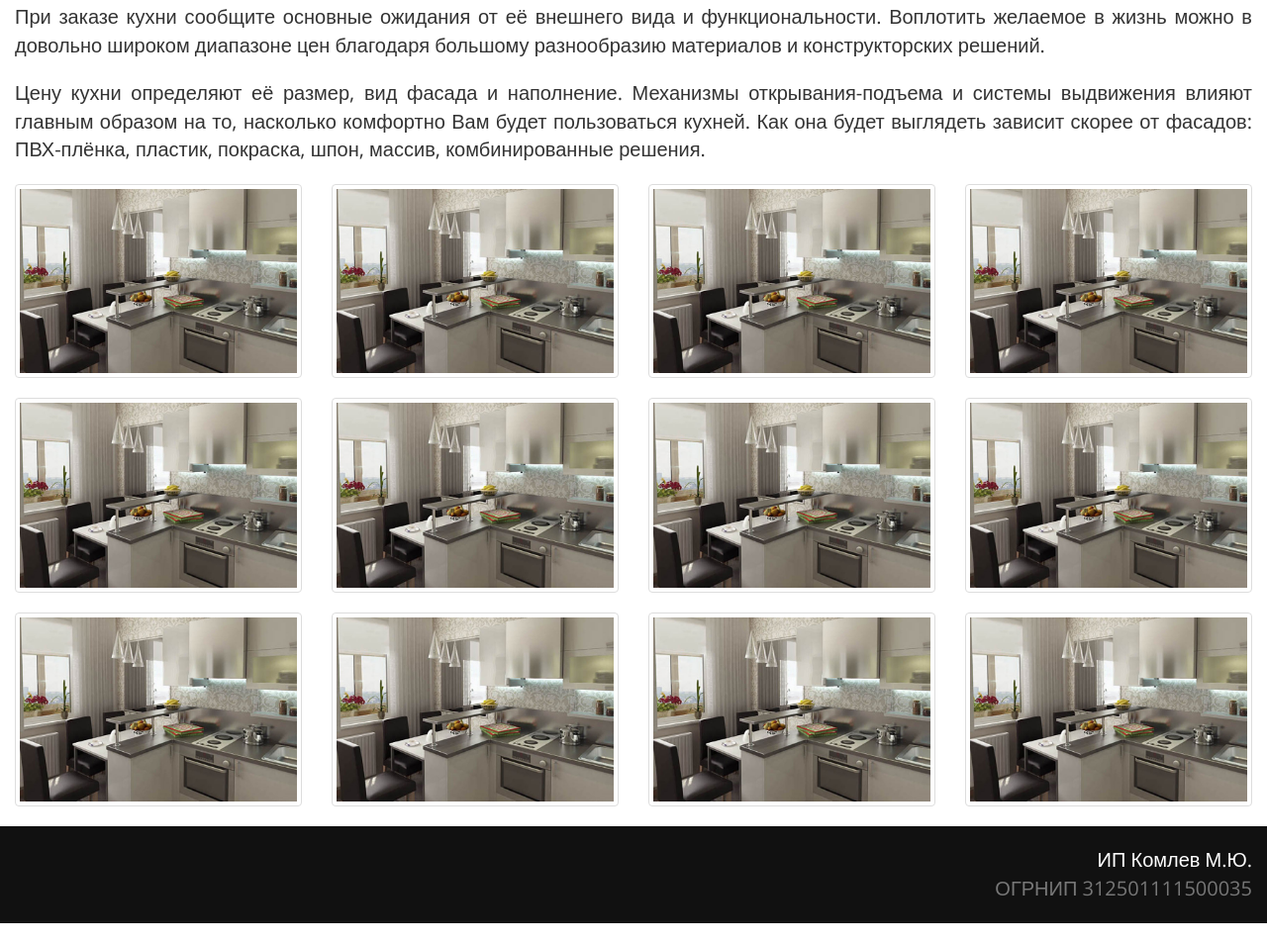
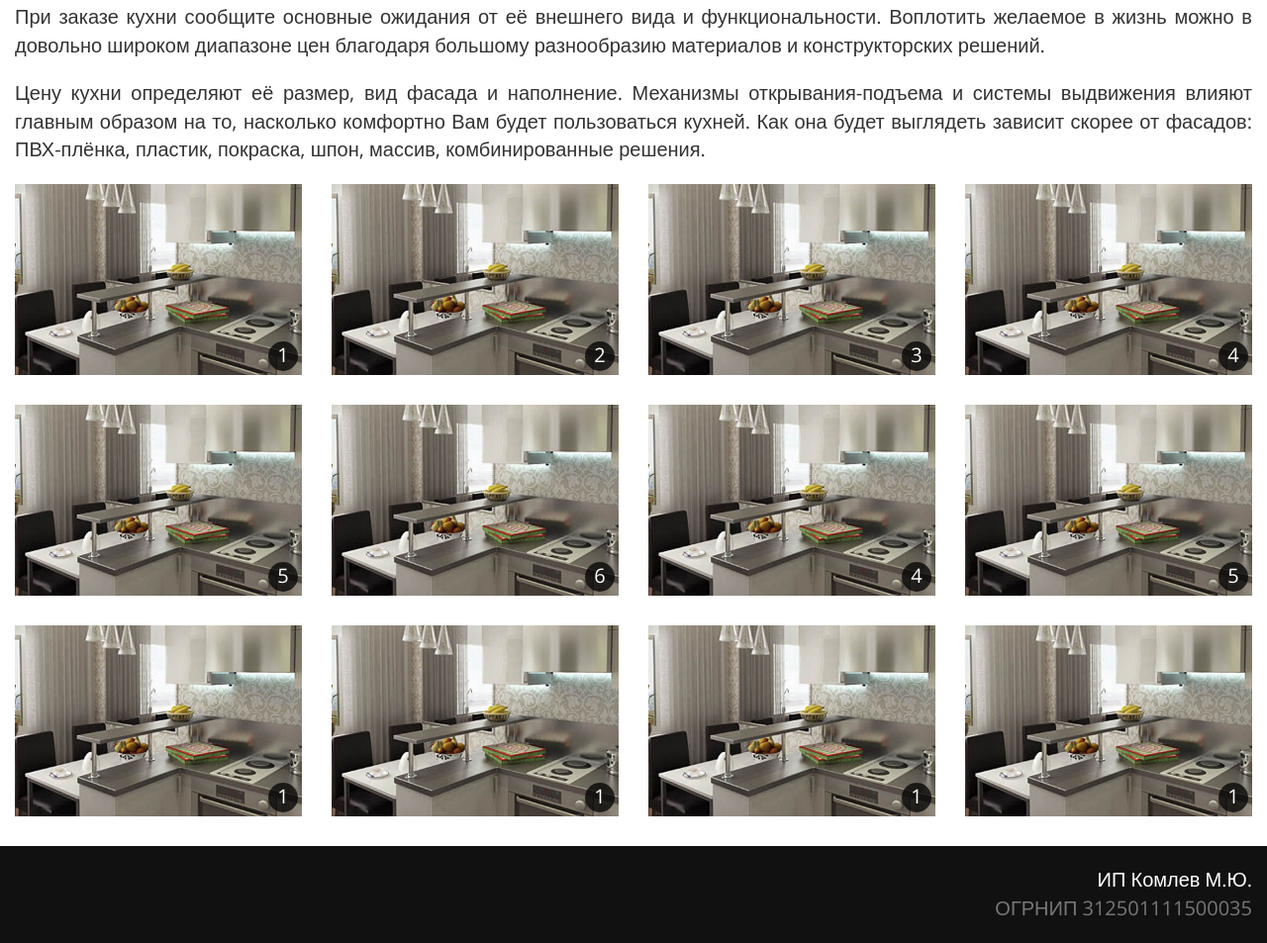
Before and after one commit to DverkiPolki/DverkiPolki, a plain HTML site: page kuhni/index.html in a window 1280 px wide. Shown: the part 225-1178 px from the top of the page at 99% size. Drawn offline with nearby package versions, Linux system fonts and the light colour scheme.

Commit message:
add effect and numbers to thumbs

```diff
--- a/css/main.css
+++ b/css/main.css
@@ -88,6 +88,19 @@ figure:hover+span {
 	-webkit-transform: scale(1);
 	transform: scale(1);
 }
+.thumb-number {
+    float: right;
+    position: relative;
+    right: 4px;
+    bottom: 34px;
+    width: 30px;
+    height: 30px;
+    text-align: center;
+    color: #fff;
+    background: rgba(0, 0, 0, 0.75);
+    border-radius: 50%;
+    webkit-border-radius: 50%;
+}
 
 /* Tiny Carousel */
 #slider {
--- a/js/main.js
+++ b/js/main.js
@@ -42,7 +42,7 @@ $(document).ready(function() {
 		}
 	});
 
-    $(".thumbnail").fancybox({
+    $(".fancybox-thumbnail").fancybox({
 		prevEffect	: 'fade',
 		nextEffect	: 'fade',
 		helpers	: {
--- a/kuhni/index.html
+++ b/kuhni/index.html
@@ -48,76 +48,160 @@
         </div>
     </div>
     <div class="row">
-        <div class="col-xs-6 col-md-3">
-            <a href="../images/kuhnja-glav.jpg" class="thumbnail" rel="thumbnail"
-                title="Проверка связиии">
-                <img src="../images/kuhnja-glav.jpg" alt="Проверка связи">
+        <div class="col-xs-6 col-sm-4 col-md-3">
+            <a href="../images/kuhnja-glav.jpg"
+               class="fancybox-thumbnail zoom-out"
+               rel="fancybox-thumbnail"
+               title="(1) Проверка связиии">
+               <figure>
+                   <img src="../images/kuhnja-glav.jpg"
+                        class="img-responsive"
+                        alt="Проверка связи">
+               </figure>
+               <div class="thumb-number">1</div>
             </a>
         </div>
-        <div class="col-xs-6 col-md-3">
-            <a href="../images/kuhnja-glav.jpg" class="thumbnail" rel="thumbnail"
-                title="Проверка связиии 2">
-                <img src="../images/kuhnja-glav.jpg" alt="Проверка связи">
+        <div class="col-xs-6 col-sm-4 col-md-3">
+            <a href="../images/kuhnja-glav.jpg"
+               class="fancybox-thumbnail zoom-out"
+               rel="fancybox-thumbnail"
+               title="(2) Проверка связиии">
+               <figure>
+                   <img src="../images/kuhnja-glav.jpg"
+                        class="img-responsive"
+                        alt="Проверка связи">
+               </figure>
+               <div class="thumb-number">2</div>
             </a>
         </div>
-        <div class="col-xs-6 col-md-3">
-            <a href="../images/kuhnja-glav.jpg" class="thumbnail" rel="thumbnail"
-                title="Проверка связиии3 ">
-                <img src="../images/kuhnja-glav.jpg" alt="Проверка связи">
+        <div class="col-xs-6 col-sm-4 col-md-3">
+            <a href="../images/kuhnja-glav.jpg"
+               class="fancybox-thumbnail zoom-out"
+               rel="fancybox-thumbnail"
+               title="(3) Проверка связиии">
+               <figure>
+                   <img src="../images/kuhnja-glav.jpg"
+                        class="img-responsive"
+                        alt="Проверка связи">
+               </figure>
+               <div class="thumb-number">3</div>
             </a>
         </div>
-        <div class="col-xs-6 col-md-3">
-            <a href="../images/kuhnja-glav.jpg" class="thumbnail" rel="thumbnail"
-                title="Проверка связиии 4">
-                <img src="../images/kuhnja-glav.jpg" alt="Проверка связи">
+        <div class="col-xs-6 col-sm-4 col-md-3">
+            <a href="../images/kuhnja-glav.jpg"
+               class="fancybox-thumbnail zoom-out"
+               rel="fancybox-thumbnail"
+               title="(4) Проверка связиии">
+               <figure>
+                   <img src="../images/kuhnja-glav.jpg"
+                        class="img-responsive"
+                        alt="Проверка связи">
+               </figure>
+               <div class="thumb-number">4</div>
             </a>
         </div>
-        <div class="col-xs-6 col-md-3">
-            <a href="../images/kuhnja-glav.jpg" class="thumbnail" rel="thumbnail"
-                title="Проверка связиии">
-                <img src="../images/kuhnja-glav.jpg" alt="Проверка связи">
+        <div class="col-xs-6 col-sm-4 col-md-3">
+            <a href="../images/kuhnja-glav.jpg"
+               class="fancybox-thumbnail zoom-out"
+               rel="fancybox-thumbnail"
+               title="(5) Проверка связиии">
+               <figure>
+                   <img src="../images/kuhnja-glav.jpg"
+                        class="img-responsive"
+                        alt="Проверка связи">
+               </figure>
+               <div class="thumb-number">5</div>
             </a>
         </div>
-        <div class="col-xs-6 col-md-3">
-            <a href="../images/kuhnja-glav.jpg" class="thumbnail" rel="thumbnail"
-                title="Проверка связиии 2">
-                <img src="../images/kuhnja-glav.jpg" alt="Проверка связи">
+        <div class="col-xs-6 col-sm-4 col-md-3">
+            <a href="../images/kuhnja-glav.jpg"
+               class="fancybox-thumbnail zoom-out"
+               rel="fancybox-thumbnail"
+               title="(6) Проверка связиии">
+               <figure>
+                   <img src="../images/kuhnja-glav.jpg"
+                        class="img-responsive"
+                        alt="Проверка связи">
+               </figure>
+               <div class="thumb-number">6</div>
             </a>
         </div>
-        <div class="col-xs-6 col-md-3">
-            <a href="../images/kuhnja-glav.jpg" class="thumbnail" rel="thumbnail"
-                title="Проверка связиии3 ">
-                <img src="../images/kuhnja-glav.jpg" alt="Проверка связи">
+        <div class="col-xs-6 col-sm-4 col-md-3">
+            <a href="../images/kuhnja-glav.jpg"
+               class="fancybox-thumbnail zoom-out"
+               rel="fancybox-thumbnail"
+               title="(4) Проверка связиии">
+               <figure>
+                   <img src="../images/kuhnja-glav.jpg"
+                        class="img-responsive"
+                        alt="Проверка связи">
+               </figure>
+               <div class="thumb-number">4</div>
             </a>
         </div>
-        <div class="col-xs-6 col-md-3">
-            <a href="../images/kuhnja-glav.jpg" class="thumbnail" rel="thumbnail"
-                title="Проверка связиии 4">
-                <img src="../images/kuhnja-glav.jpg" alt="Проверка связи">
+        <div class="col-xs-6 col-sm-4 col-md-3">
+            <a href="../images/kuhnja-glav.jpg"
+               class="fancybox-thumbnail zoom-out"
+               rel="fancybox-thumbnail"
+               title="(5) Проверка связиии">
+               <figure>
+                   <img src="../images/kuhnja-glav.jpg"
+                        class="img-responsive"
+                        alt="Проверка связи">
+               </figure>
+               <div class="thumb-number">5</div>
             </a>
         </div>
-           <div class="col-xs-6 col-md-3">
-            <a href="../images/kuhnja-glav.jpg" class="thumbnail" rel="thumbnail"
-                title="Проверка связиии">
-                <img src="../images/kuhnja-glav.jpg" alt="Проверка связи">
+        <div class="col-xs-6 col-sm-4 col-md-3">
+            <a href="../images/kuhnja-glav.jpg"
+               class="fancybox-thumbnail zoom-out"
+               rel="fancybox-thumbnail"
+               title="(1) Проверка связиии">
+               <figure>
+                   <img src="../images/kuhnja-glav.jpg"
+                        class="img-responsive"
+                        alt="Проверка связи">
+               </figure>
+               <div class="thumb-number">1</div>
             </a>
         </div>
-        <div class="col-xs-6 col-md-3">
-            <a href="../images/kuhnja-glav.jpg" class="thumbnail" rel="thumbnail"
-                title="Проверка связиии 2">
-                <img src="../images/kuhnja-glav.jpg" alt="Проверка связи">
+        <div class="col-xs-6 col-sm-4 col-md-3">
+            <a href="../images/kuhnja-glav.jpg"
+               class="fancybox-thumbnail zoom-out"
+               rel="fancybox-thumbnail"
+               title="(1) Проверка связиии">
+               <figure>
+                   <img src="../images/kuhnja-glav.jpg"
+                        class="img-responsive"
+                        alt="Проверка связи">
+               </figure>
+               <div class="thumb-number">1</div>
             </a>
         </div>
-        <div class="col-xs-6 col-md-3">
-            <a href="../images/kuhnja-glav.jpg" class="thumbnail" rel="thumbnail"
-                title="Проверка связиии3 ">
-                <img src="../images/kuhnja-glav.jpg" alt="Проверка связи">
+        <div class="col-xs-6 col-sm-4 col-md-3">
+            <a href="../images/kuhnja-glav.jpg"
+               class="fancybox-thumbnail zoom-out"
+               rel="fancybox-thumbnail"
+               title="(1) Проверка связиии">
+               <figure>
+                   <img src="../images/kuhnja-glav.jpg"
+                        class="img-responsive"
+                        alt="Проверка связи">
+               </figure>
+               <div class="thumb-number">1</div>
             </a>
         </div>
-        <div class="col-xs-6 col-md-3">
-            <a href="../images/kuhnja-glav.jpg" class="thumbnail" rel="thumbnail"
-                title="Проверка связиии 4">
-                <img src="../images/kuhnja-glav.jpg" alt="Проверка связи">
+        <div class="col-xs-6 col-sm-4 col-md-3">
+            <a href="../images/kuhnja-glav.jpg"
+               class="fancybox-thumbnail zoom-out"
+               rel="fancybox-thumbnail"
+               title="(1) Проверка связиии">
+               <figure>
+                   <img src="../images/kuhnja-glav.jpg"
+                        class="img-responsive"
+                        alt="Проверка связи">
+               </figure>
+               <div class="thumb-number">1</div>
             </a>
         </div>
     </div>
```
